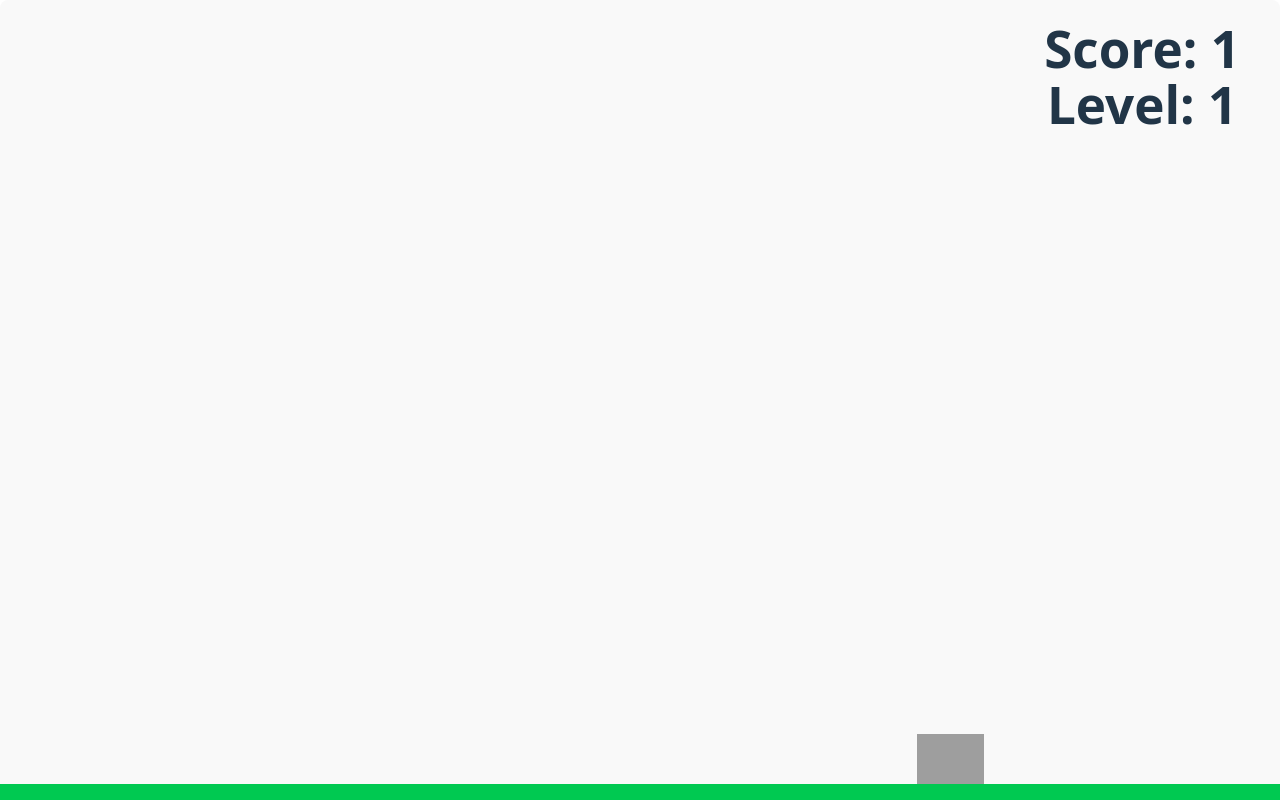
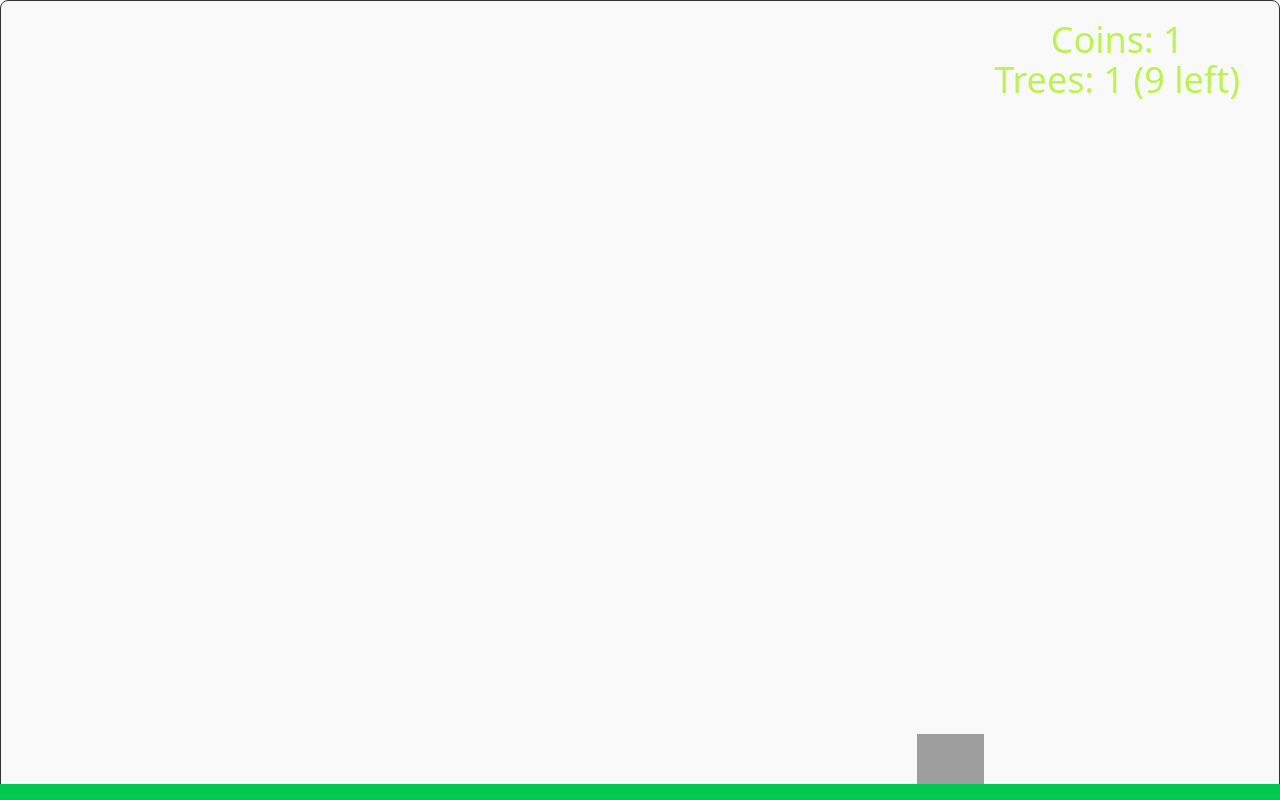
Before and after one commit to Mathesu-veLi/clicker, a React (Vite) app: page / in a window 1280 px wide. Built offline with nearby package versions, Linux system fonts and the light colour scheme; grey boxes are pictures that could not be loaded.

Commit message:
removes level system and add a trees limit

```diff
--- a/src/App.css
+++ b/src/App.css
@@ -7,6 +7,7 @@
 
 .tree {
   bottom: 1rem;
+  z-index: 20;
 }
 
 @keyframes logo-spin {
--- a/src/App.tsx
+++ b/src/App.tsx
@@ -5,8 +5,7 @@ import { Tree } from "./classes/Tree";
 function App() {
   let treesLimit = 10;
 
-  const [score, setScore] = useState(0);
-  const [level, setLevel] = useState(1);
+  const [coins, setCoins] = useState(0);
   const treesRef = useRef<Tree[]>([]);
   const containerRef = useRef<HTMLDivElement>(null);
 
@@ -15,11 +14,11 @@ function App() {
 
     if (lastTree.getSize() !== 100) {
       lastTree.grow();
-      setScore(score + 1);
+      setCoins(coins + 1);
       return;
     }
 
-    if (treesRef.current.length === treesLimit) levelUp();
+    if (treesRef.current.length === treesLimit) resetTrees();
 
     addTree();
   };
@@ -31,14 +30,6 @@ function App() {
     }
   };
 
-  const levelUp = () => {
-    resetTrees();
-
-    Tree.upgradeMaxSize();
-    treesLimit += 5;
-    setLevel(level + 1);
-  };
-
   const resetTrees = () => {
     treesRef.current.forEach((tree) => {
       tree.destroy();
@@ -47,8 +38,10 @@ function App() {
   };
 
   useEffect(() => {
-    addTree();
-    setScore(score + 1);
+    if (coins === 0) {
+      addTree();
+      setCoins(coins + 1);
+    }
   }, []);
 
   return (
@@ -57,11 +50,12 @@ function App() {
         <button className="w-full h-full" onClick={handleClick}></button>
       </div>
 
-      <h1 className="text-4xl font-bold absolute top-5 right-10">
-        Score: {score}
+      <p className="text-lime-300 font-light text-4xl absolute top-5 right-10">
+        Coins: {coins}
         <br />
-        Level: {level}
-      </h1>
+        Trees: {treesRef.current.length} ({treesLimit - treesRef.current.length}{" "}
+        left)
+      </p>
 
       <div
         id="tree-container"
--- a/src/index.css
+++ b/src/index.css
@@ -46,7 +46,7 @@ h1 {
 
 button {
   border-radius: 8px;
-  border: 1px solid transparent;
+  border: 1px solid #333;
   padding: 0.6em 1.2em;
   font-size: 1em;
   font-weight: 500;
```
